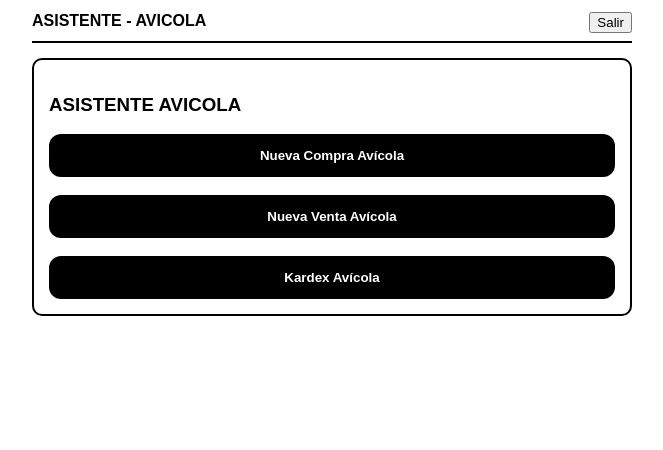
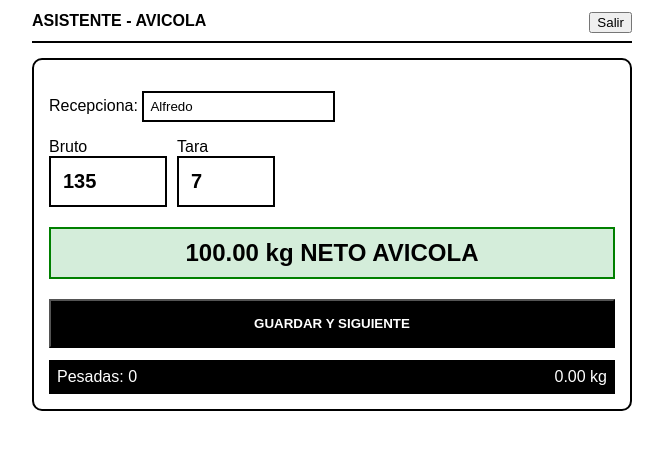
Before and after one commit to alfredoleonardoalfe-png/trescorrales, a Next.js app: page /caja in a window 1280 px wide. Both pictures are taken after a click on the button "ASISTENTE (Compra/Venta)". Shown: the top 450 px of the page, without its empty margins (308-971 px from the left). Built offline with nearby package versions, Linux system fonts and the light colour scheme.

Commit message:
Update page.js

```diff
--- a/app/caja/page.js
+++ b/app/caja/page.js
@@ -1,6 +1,5 @@
 "use client"
 import { useState } from "react"
-
 export default function Caja(){
 const [rol,setRol]=useState(null)
 const [sub,setSub]=useState("recepcion")
@@ -10,67 +9,42 @@ const [javas,setJavas]=useState(5)
 const [bruto,setBruto]=useState("135")
 const [tara,setTara]=useState("7")
 const [lista,setLista]=useState([])
-
 const b=parseFloat(bruto)||0
 const t=parseFloat(tara)||0
 const neto=b-(javas*t)
 const total=lista.reduce((a,c)=>a+c.neto,0)
-
 const guardar=()=>{
- if(neto<=0)return alert("Revisa peso")
- setLista([...lista,{id:Date.now(),prov,neto,javas,tara:t,bruto:b,quien:rec}])
- setBruto("")
+if(neto<=0)return alert("Revisa peso")
+setLista([...lista,{id:Date.now(),prov,neto,javas,tara:t,bruto:b,quien:rec}])
+setBruto("")
 }
-
 if(!rol){
 return(
 <div style={{padding:30,textAlign:'center',fontFamily:'Arial',maxWidth:450,margin:'0 auto'}}>
 <h1 style={{fontWeight:900,lineHeight:1.1}}>TRES CORRALES<br/>SISTEMA DE COMERCIO AVICOLA</h1>
-<p>Solo comercio avícola - Ingresa tu rol</p>
+<p>Solo comercio avícola</p>
 <div style={{display:'grid',gap:14,marginTop:20}}>
-<button onClick={()=>setRol('ASISTENTE')} style={b1}>ASISTENTE (Compra/Venta)</button>
-<button onClick={()=>setRol('VENDEDOR')} style={b1}>VENDEDOR (Ventas/Cobranza)</button>
-<button onClick={()=>setRol('DESPACHADOR')} style={b1}>DESPACHADOR (Gastos/Planilla)</button>
-<button onClick={()=>setRol('BALANCERO')} style={b2}>BALANCERO (Recepción y Despacho)</button>
+<button onClick={()=>setRol('ASISTENTE')} style={{background:'black',color:'white',padding:14,borderRadius:12,border:'none',fontWeight:'bold'}}>ASISTENTE (Compra/Venta)</button>
+<button onClick={()=>setRol('VENDEDOR')} style={{background:'black',color:'white',padding:14,borderRadius:12,border:'none',fontWeight:'bold'}}>VENDEDOR (Ventas/Cobranza)</button>
+<button onClick={()=>setRol('DESPACHADOR')} style={{background:'black',color:'white',padding:14,borderRadius:12,border:'none',fontWeight:'bold'}}>DESPACHADOR (Gastos/Planilla)</button>
+<button onClick={()=>setRol('BALANCERO')} style={{background:'#006400',color:'white',padding:14,borderRadius:12,border:'3px solid gold',fontWeight:'bold'}}>BALANCERO (Recepción y Despacho)</button>
 </div>
 </div>
 )}
-
 return(
 <div style={{padding:12,fontFamily:'Arial',maxWidth:600,margin:'0 auto'}}>
 <div style={{display:'flex',justifyContent:'space-between',borderBottom:'2px solid black',paddingBottom:8}}>
 <b>{rol} - AVICOLA</b><button onClick={()=>setRol(null)}>Salir</button>
 </div>
-
-{rol==='ASISTENTE'&&<div style={card}><h3>ASISTENTE AVICOLA</h3><button style={b1}>Nueva Compra Avícola</button><br/><br/><button style={b1}>Nueva Venta Avícola</button><br/><br/><button style={b1}>Kardex Avícola</button></div>}
-{rol==='VENDEDOR'&&<div style={card}><h3>VENDEDOR AVICOLA</h3><button style={b1}>Registrar Venta Avícola</button><br/><br/><button style={b1}>Cobrar Cliente Avícola</button><br/><br/><button style={b1}>Deudas Avícolas</button></div>}
-{rol==='DESPACHADOR'&&<div style={card}><h3>DESPACHADOR AVICOLA</h3><button style={b1}>Gasto Reparto Avícola</button><br/><br/><button style={b1}>Gasto Camión Avícola</button><br/><br/><button style={b1}>Planilla Avícola</button></div>}
-
-{rol==='BALANCERO'&&<>
-<div style={{display:'flex',gap:6,marginTop:12}}>
-<button onClick={()=>setSub("recepcion")} style={{flex:1,padding:10,background:sub==="recepcion"?"black":"white",color:sub==="recepcion"?"white":"black",border:'2px solid black',fontWeight:'bold'}}>RECEPCIÓN AVICOLA</button>
-<button onClick={()=>setSub("despacho")} style={{flex:1,padding:10,background:sub==="despacho"?"black":"white",color:sub==="despacho"?"white":"black",border:'2px solid black',fontWeight:'bold'}}>DESPACHO AVICOLA</button>
-</div>
-
-{sub==="recepcion"?
-<div style={card}>
-<p>Recepciona: <input value={rec} onChange={e=>setRec(e.target.value)} style={{border:'2px solid black',padding:6,fontWeight:'bold'}}/></p>
-<p>Proveedor Avícola: <b>{prov}</b> | Javas: <b>{javas}</b></p>
+<div style={{border:'2px solid black',padding:15,marginTop:15,borderRadius:10}}>
+<p>Recepciona: <input value={rec} onChange={e=>setRec(e.target.value)} style={{border:'2px solid black',padding:6}}/></p>
 <div style={{display:'flex',gap:10}}>
 <div><label>Bruto</label><br/><input type="number" value={bruto} onChange={e=>setBruto(e.target.value)} style={{width:90,padding:12,border:'2px solid black',fontSize:20,fontWeight:'bold'}}/></div>
-<div><label>Tara x Java</label><br/><input type="number" value={tara} onChange={e=>setTara(e.target.value)} style={{width:70,padding:12,border:'2px solid black',fontSize:20,fontWeight:'bold'}}/></div>
+<div><label>Tara</label><br/><input type="number" value={tara} onChange={e=>setTara(e.target.value)} style={{width:70,padding:12,border:'2px solid black',fontSize:20,fontWeight:'bold'}}/></div>
 </div>
 <h2 style={{background:'#d4edda',border:'2px solid green',textAlign:'center',padding:10}}>{neto.toFixed(2)} kg NETO AVICOLA</h2>
-<button onClick={guardar} style={{width:'100%',background:'black',color:'white',padding:15,fontWeight:'bold',fontSize:18}}>GUARDAR Y SIGUIENTE</button>
+<button onClick={guardar} style={{width:'100%',background:'black',color:'white',padding:15,fontWeight:'bold'}}>GUARDAR Y SIGUIENTE</button>
 <div style={{marginTop:12,background:'black',color:'white',padding:8,display:'flex',justifyContent:'space-between'}}><span>Pesadas: {lista.length}</span><span>{total.toFixed(2)} kg</span></div>
-{lista.slice().reverse().map(p=><div key={p.id} style={{borderBottom:'1px solid #ccc',padding:6,display:'flex',justifyContent:'space-between'}}><span>{p.javas}j - {p.bruto}kg = {p.neto}kg - {p.quien}</span><b>{p.neto}kg</b></div>)}
 </div>
-:
-<div style={card}><h3>DESPACHO AVICOLA</h3><p>Total recepción hoy: <b>{total.toFixed(2)} kg</b> en {lista.length} pesadas</p></div>}
-</>}
 </div>
 )}
-
-const b1={background:'black',color:'white',padding:14,borderRadius:12,border:'none',fontWeight:'bold',width:'100%'}
-const b2={background:'#006400',color:'white',padding:14,borderRadius:12,border:'3px solid gold',fontWeight:'bold',width:'100%'}
-const card={border:'2px solid black',padding:15,marginTop:15,borderRadius:10}
```
